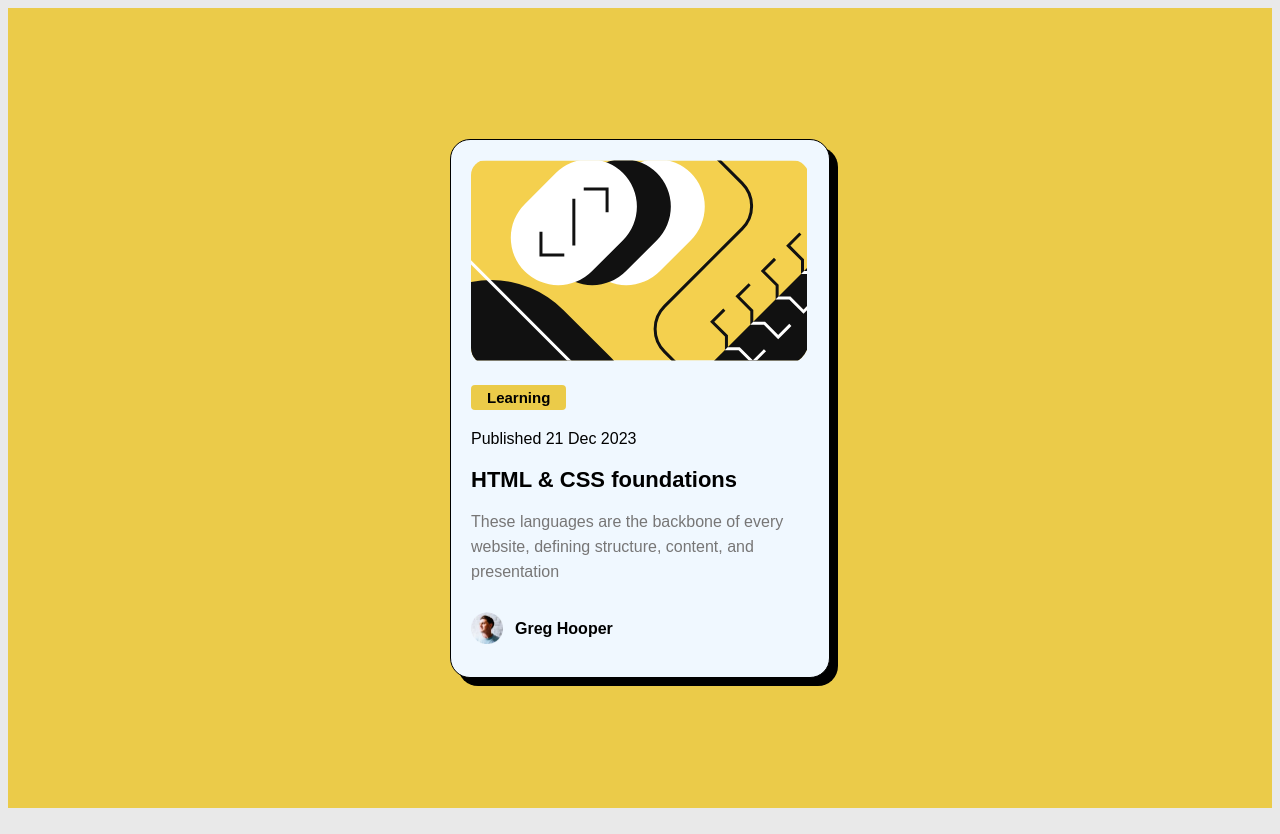
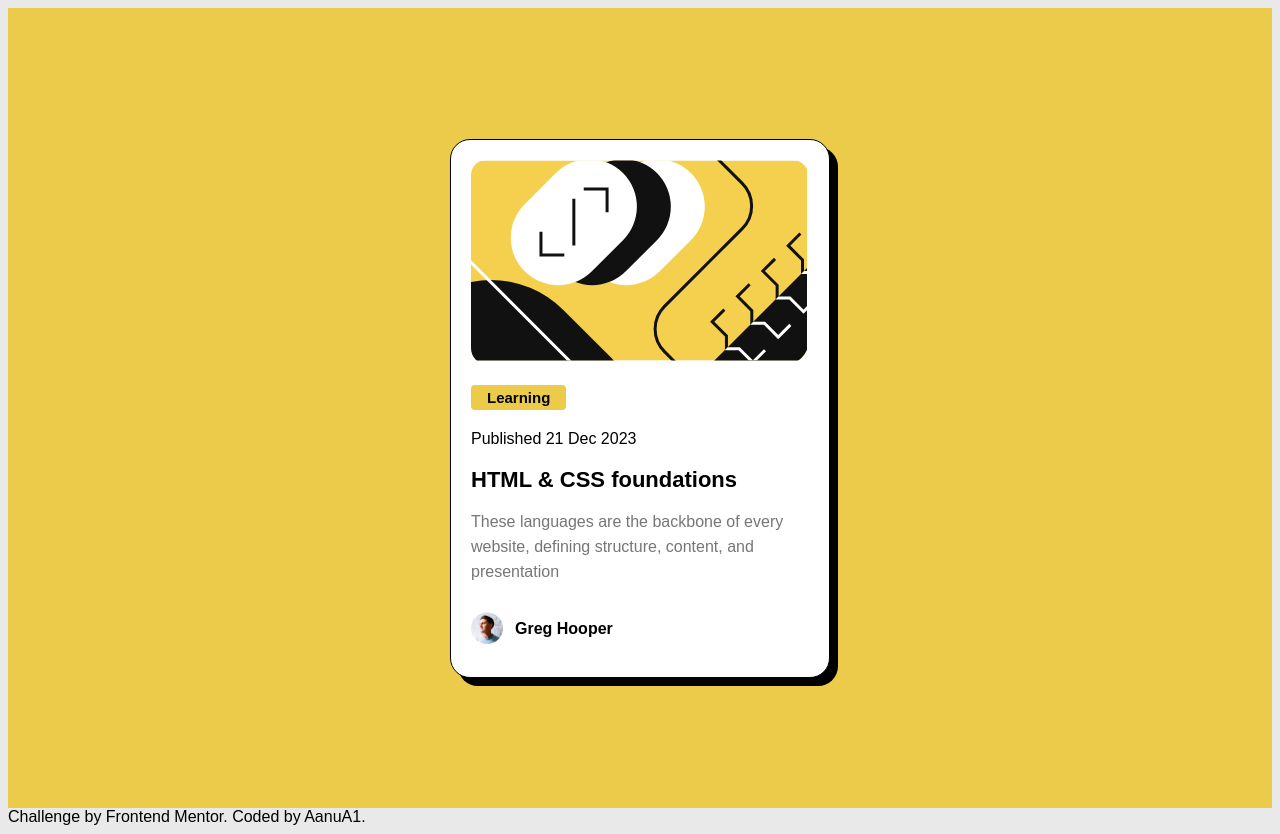
Before and after one commit to AanuA1/blog-previewer-card-recreation, a plain HTML site: page index.html in a window 1280 px wide. Drawn offline with Linux system fonts and the light colour scheme.

Commit message:
Landmark added to HTML content

```diff
--- a/index.html
+++ b/index.html
@@ -7,9 +7,9 @@
   <link rel="stylesheet" href="style.css">
   <title>Blog Review Card</title>
 </head>
-
 <body>
-  <div class="container">
+  <main>
+ <div class="container">
     <div class="card">
       <div class="img1"><img alt="illustration-article" src="images/illustration-article.svg"></div>
       <button class="button">
@@ -23,10 +23,11 @@
         <img src="images/image-avatar.webp" alt="avatar" width="32px" height="32px">
         <p class="author-name" ;">Greg Hooper</p>
       </div>
-
     </div>
   </div>
-
+</main>
 </body>
-
+<footer class="coder">
+  Challenge by Frontend Mentor. Coded by AanuA1.
+</footer>
 </html>
--- a/style.css
+++ b/style.css
@@ -27,7 +27,7 @@ p {
 }
 
 .card {
-  background-color: aliceblue;
+  background-color: rgb(255, 255, 255);
   padding: 20px;
   max-width: 338px;
   width: 100%;
```
